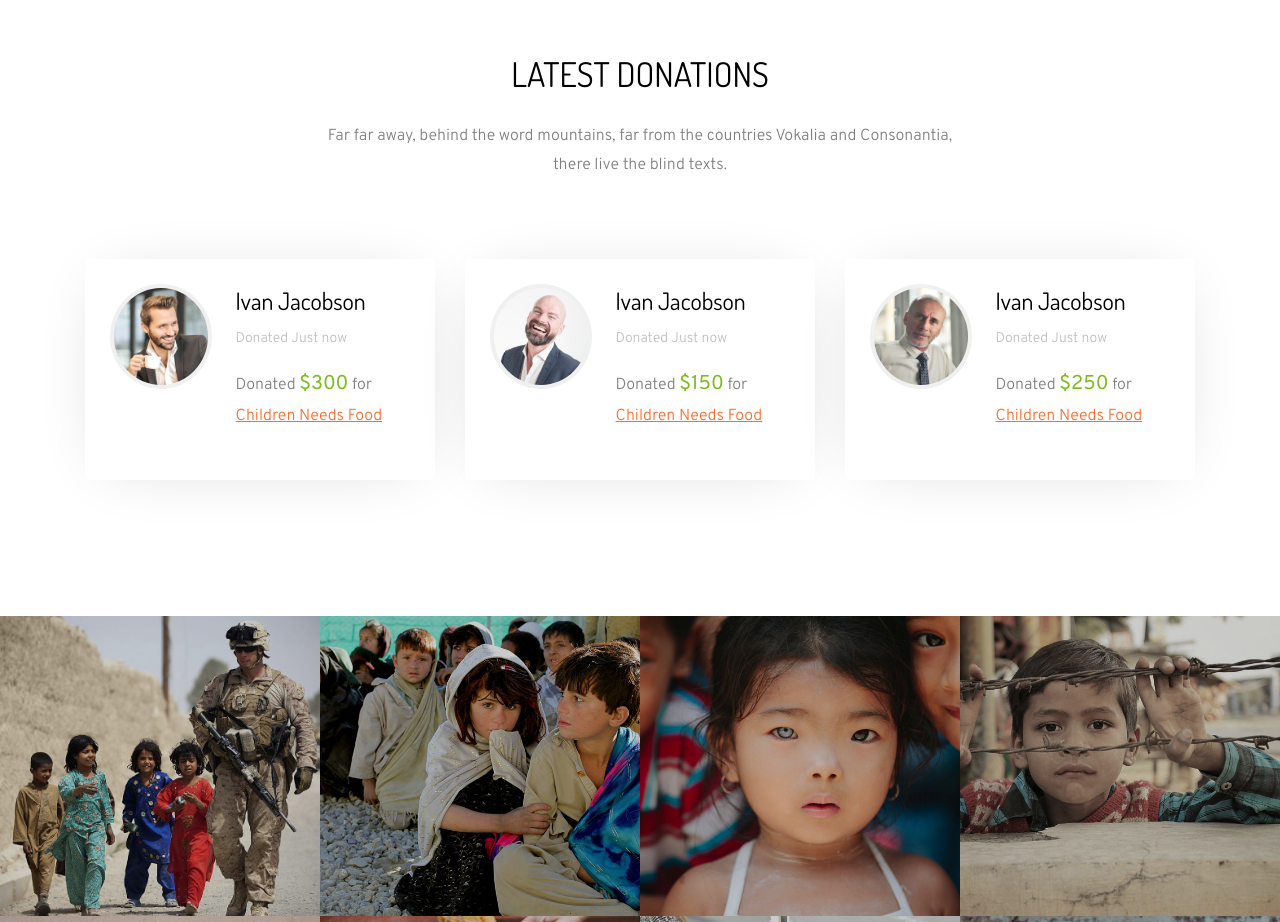
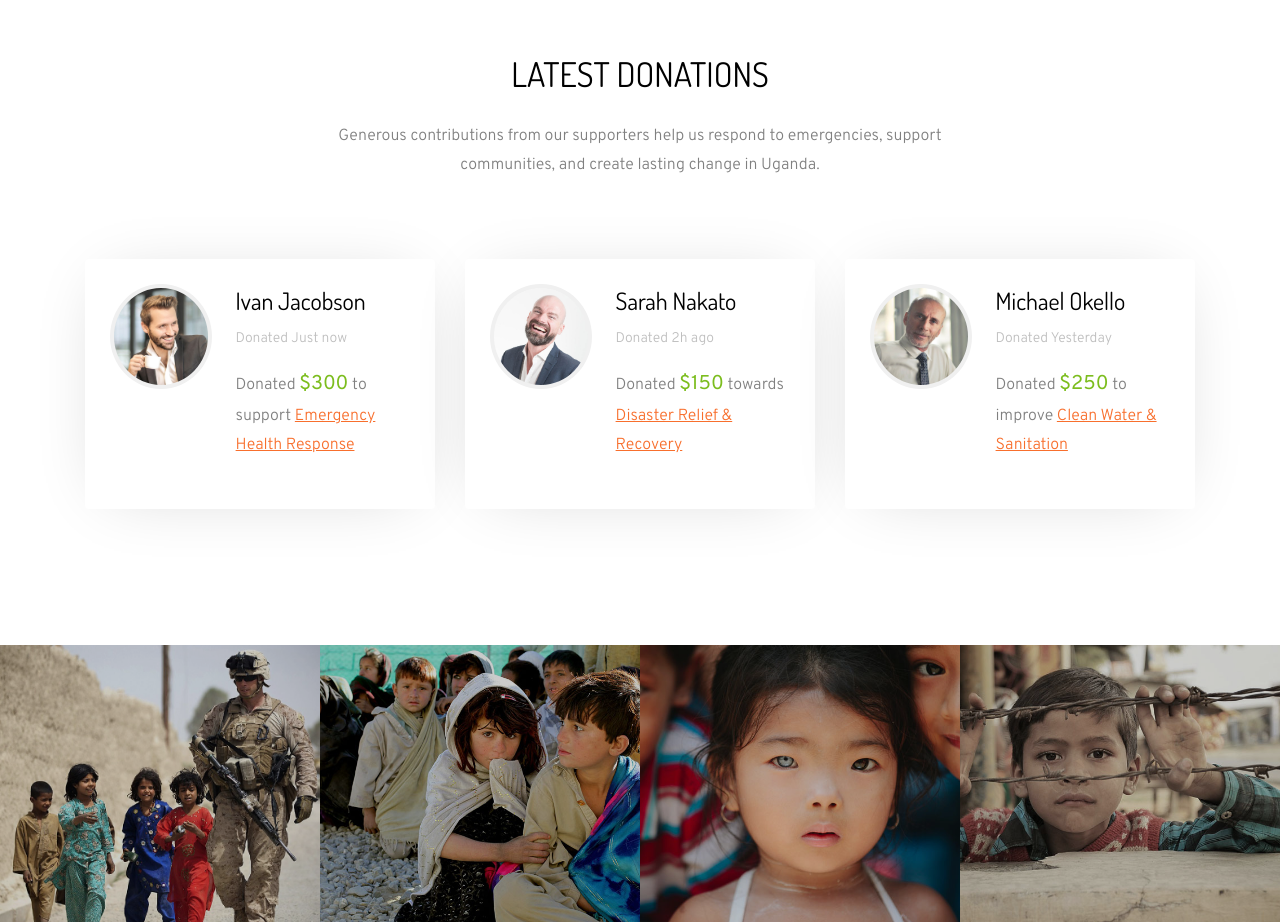
Before and after one commit to oweta/rifehn-website, a plain HTML site: page index.html in a window 1280 px wide. Shown: the part 2660-3582 px from the top of the page. Drawn offline with Linux system fonts and the light colour scheme; some packages are replaced by stand-ins of ours; no server answers; files whose address does not match are found by name.

Commit message:
Update index.html

```diff
--- a/index.html
+++ b/index.html
@@ -250,10 +250,11 @@
     <div class="row justify-content-center mb-5 pb-3">
       <div class="col-md-7 heading-section ftco-animate text-center">
         <h2 class="mb-4">Latest Donations</h2>
-            <p>Far far away, behind the word mountains, far from the countries Vokalia and Consonantia, there live the blind texts.</p>
+        <p>Generous contributions from our supporters help us respond to emergencies, support communities, and create lasting change in Uganda.</p>
       </div>
     </div>
     <div class="row">
+
       <div class="col-lg-4 d-flex mb-sm-4 ftco-animate">
         <div class="staff">
           <div class="d-flex mb-4">
@@ -262,43 +263,47 @@
               <h3><a href="teacher-single.html">Ivan Jacobson</a></h3>
               <span class="position">Donated Just now</span>
               <div class="text">
-		        				<p>Donated <span>$300</span> for <a href="#">Children Needs Food</a></p>
+                <p>Donated <span>$300</span> to support <a href="#">Emergency Health Response</a></p>
               </div>
             </div>
           </div>
         </div>
       </div>
+
       <div class="col-lg-4 d-flex mb-sm-4 ftco-animate">
         <div class="staff">
           <div class="d-flex mb-4">
             <div class="img" style="background-image: url(images/person_2.jpg);"></div>
             <div class="info ml-4">
-        					<h3><a href="teacher-single.html">Ivan Jacobson</a></h3>
-        					<span class="position">Donated Just now</span>
+              <h3><a href="teacher-single.html">Sarah Nakato</a></h3>
+              <span class="position">Donated 2h ago</span>
               <div class="text">
-		        				<p>Donated <span>$150</span> for <a href="#">Children Needs Food</a></p>
+                <p>Donated <span>$150</span> towards <a href="#">Disaster Relief & Recovery</a></p>
               </div>
             </div>
           </div>
         </div>
       </div>
+
       <div class="col-lg-4 d-flex mb-sm-4 ftco-animate">
         <div class="staff">
           <div class="d-flex mb-4">
             <div class="img" style="background-image: url(images/person_3.jpg);"></div>
             <div class="info ml-4">
-        					<h3><a href="teacher-single.html">Ivan Jacobson</a></h3>
-        					<span class="position">Donated Just now</span>
+              <h3><a href="teacher-single.html">Michael Okello</a></h3>
+              <span class="position">Donated Yesterday</span>
               <div class="text">
-		        				<p>Donated <span>$250</span> for <a href="#">Children Needs Food</a></p>
+                <p>Donated <span>$250</span> to improve <a href="#">Clean Water & Sanitation</a></p>
               </div>
             </div>
           </div>
         </div>
       </div>
+
     </div>
   </div>
 </section>
+
 
     <section class="ftco-gallery">
     	<div class="d-md-flex">
```
Lines whose indentation alone changed are shown as unchanged.
